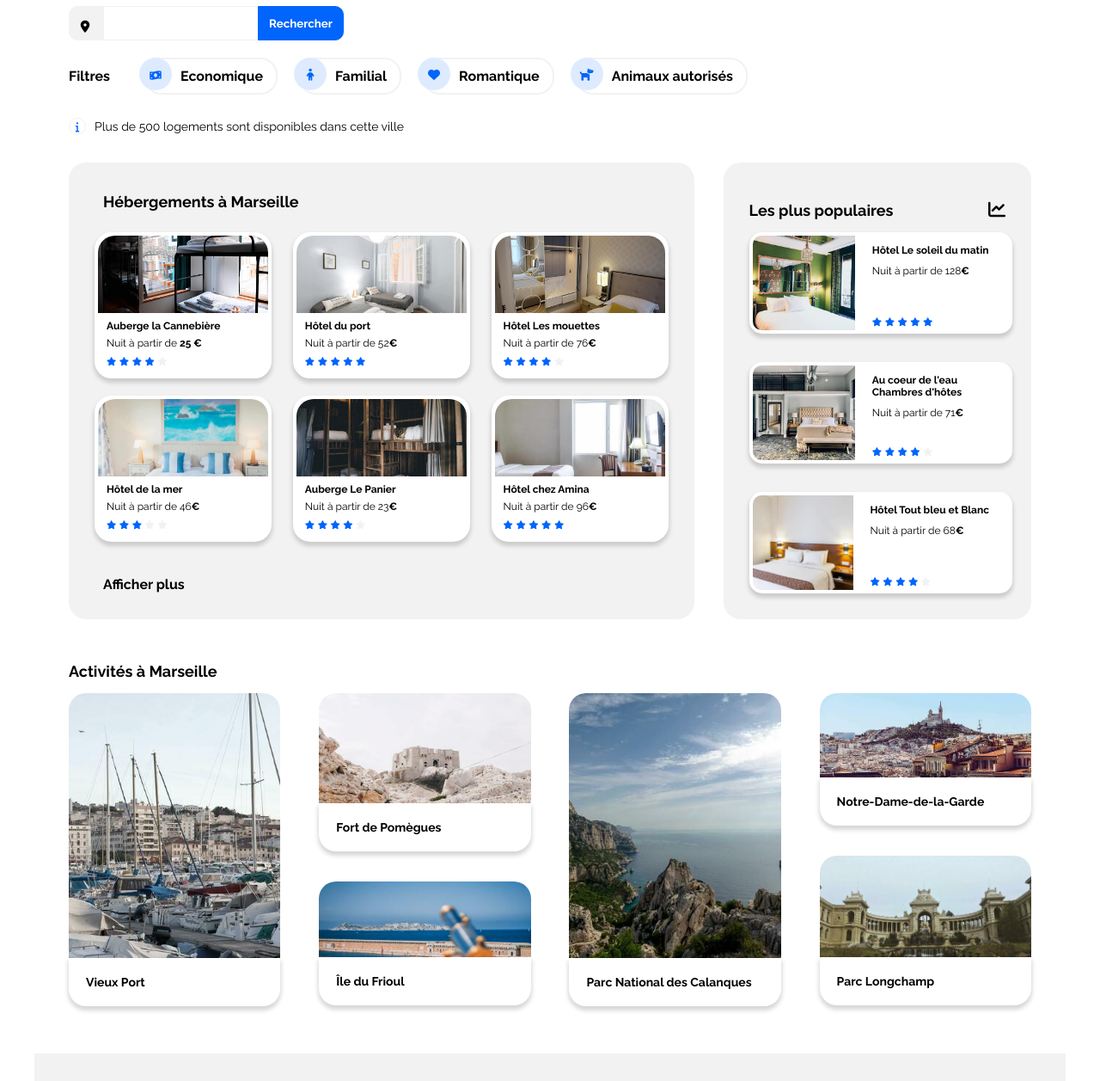
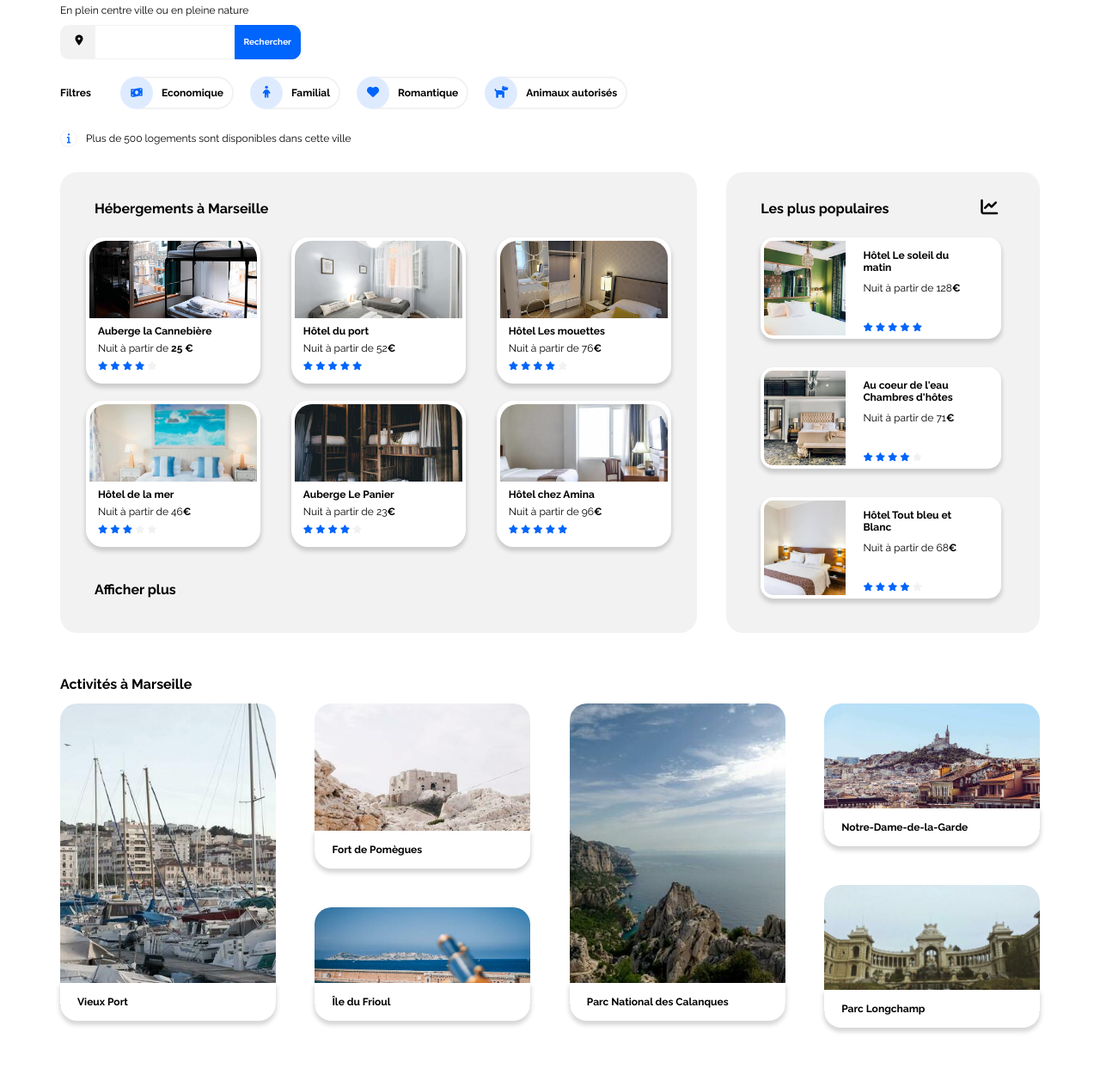
Before and after one commit to PauleGirousse/p2_PauleGirousse_05022022, a plain HTML site: page index1.html in a window 1280 px wide. Shown: the part 135-1392 px from the top of the page at 86% size. Drawn offline with Linux system fonts and the light colour scheme.

Commit message:
tablette3

```diff
--- a/index1.html
+++ b/index1.html
@@ -20,7 +20,6 @@
     <title>Booki</title>
   </head>
   <body>
-                                                                        <!-- BARRE DE NAVIGATION -->
     <nav class="navigation">
       <div>
         <img class="nav_logo_gauche" src="images/logo/Booki.png" alt="Logo Booki" />
@@ -37,7 +36,7 @@
         <span>En plein centre ville ou en pleine nature</span>
       </div>
 
-                                                                        <!-- Formulaire -->
+                                                                        <!------ Formulaire -------->
 
 
       <div class="formulaire">
@@ -57,7 +56,7 @@
           </button>
         </form>
       </div>
-                                                                      <!-- FILTRES -->
+
       <div class="filtres">
         <p class="texte_filtres">Filtres</p>
 
@@ -101,7 +100,7 @@
         </div>
       </div>
 
-                                                                      <!-- Info -->
+      <!-- Info -->
 
       <div class="info">
         <div class="rond_info">
@@ -116,7 +115,7 @@
     <main>
 
       <div class="section_h_p">
-                                                                      <!--HEBERGEMENTS A MARSEILLE-->
+                                                                      <!------- HEBERGEMENTS A MARSEILLE-------->
 
 
         <section class="section_h">
@@ -257,7 +256,7 @@
             <i class="fas fa-chart-line icone_fleche" style="font-size: 20px"></i>
           </div>
 
-          <!-- <div class="populaires"> -->
+          <div class="populaires">
             <div class="cartes_p">
               <div class="carte_p carte_p1">
                 <img
@@ -327,7 +326,7 @@
                 </div>
               </div>
             </div>
-          <!-- </div> -->
+          </div>
         </aside>
       </div>
 
--- a/style1.css
+++ b/style1.css
@@ -11,15 +11,15 @@ html {
 
                                                         /* configuration pour un écran de plus de 992px  */
 body {
+  font-family: "Raleway", sans-serif;
   width: 1200px;
-  font-family: "Raleway", sans-serif;
-  font-size: 14px;
   margin: auto;
+  font-size: 12px;
 }
 
 .navigation, header, main {
-  padding-left: 40px;
-  padding-right: 40px;
+  padding-left: 30px;
+  padding-right: 30px;
 }
                                                                /* BARRE DE NAVIGATION */
 .navigation {
@@ -29,7 +29,7 @@ body {
   align-items: center;
 }
 .nav_logo_gauche {
-  width: 100px;
+  max-width: 150px;
   padding: 20px 10px 0px 20px;
   margin-bottom: 20px;
 }
@@ -37,10 +37,10 @@ body {
   display: none;
 }
 .navigation a {
+  color: black;
   text-decoration: none;
-  color: black;
   border-top: 3px solid transparent;
-  padding: 28px 20px 10px 20px;
+  padding: 40px 20px 10px 20px;
 }
 .navigation a:hover {
   color: #0065fc;
@@ -77,45 +77,45 @@ label {
 .icone_lieu {
   position: absolute;
   z-index: 1;
-  transform: translate(-250%, 120%);
+  transform: translate(-250%, 100%);
 }
 .ville {
-  height: 40px;
-  width:200px;
   font-family: "Raleway", sans-serif;
-  font-weight: 700;
   background-color: white;
   border: 1px solid #f2f2f2;
+  font-weight: 700;
+  height: 40px;
+  width:240px;
   padding-left: 10px;
 
 }
 .bouton_texte {
-  height: 40px;
-  width:100px;
-  font-family: "Raleway", sans-serif;
-  font-weight: 700;
   background-color: #0065fc;
   color: white;
+  height: 40px;
+  font-family: "Raleway", sans-serif;
+  font-size: 10px;
+  font-weight: 700;
+  padding: 10px;
   border: 1px solid #0065fc;
   border-radius: 0px 10px 10px 0px;
-  padding: 10px;
   position: absolute;
-  right:-80px;
+  right:0px;
 }
 .loupe {
   display: none;
 }
 .rond {
+  display: flex;
+  justify-content: center;
+  align-items: center;
+  background-color: #deebff;
+  width: 38px;
   height: 38px;
-  width: 38px;
-  background-color: #deebff;
   border-radius: 50%;
   position: absolute;
   top: -2px;
   left: -8px;
-  display: flex;
-  justify-content: center;
-  align-items: center;
 }
 .icone {
   color: #0065fc;
@@ -124,19 +124,19 @@ label {
   margin-right: 20px;
 }
 .filtres {
-  font-size:16px;
   font-weight: 700;
   display: flex;
   align-items: baseline;
 }
 .filtre {
+  margin: 10px 5px 5px 20px;
+  padding: 10px;
   border: 2px solid #f2f2f2;
   border-bottom-left-radius: 20px;
   border-bottom-right-radius: 20px;
   border-top-left-radius: 20px;
   border-top-right-radius: 20px;
-  margin: 10px 5px 5px 20px;
-  padding: 10px 15px 10px 40px;
+  padding-left: 40px;
   position: relative;
 }
 .info {
@@ -145,14 +145,14 @@ label {
   align-items: center;
 }
 .rond_info {
-  height: 20px;
-  width: 20px;
-  border: 1px solid #f2f2f2;
-  border-radius: 50%;
-  margin-right: 10px;
   display: flex;
   justify-content: center;
   align-items: center;
+  border: 1px solid #f2f2f2;
+  width: 20px;
+  height: 20px;
+  border-radius: 50%;
+  margin-right: 10px;
 }
 .icone_info {
   color: #0065fc;
@@ -165,7 +165,8 @@ label {
   justify-content: space-between;
 }
 h2 {
-  font-size: 18px;
+  /* max-width: 60%; */
+  font-size: 16px;
   font-weight: bold;
 }
 
@@ -176,10 +177,11 @@ h2 {
 }
 .section_h {
   width: 65%;
+  margin-top: 20px;
+  padding: 20px;
   background-color: #f2f2f2;
   border-radius: 20px;
-  margin-top: 20px;
-  padding: 20px;
+  /* line-height: 80%; */
 }
 
 .cartes {
@@ -188,17 +190,20 @@ h2 {
   justify-content: space-between;
 }
 .carte_h {
+  /* min-width:230px; */
+  min-width:29%;
+  /* max-width: 100%; */
   height:170px;
-  /* width:200px; */
-  width:30%;
-  line-height:70%;
+  line-height: 80%;;
+  margin: 10px;
   background-color: white;
   border: 4px solid white;
   border-radius: 20px;
   box-shadow: 0px 4px 5px 1px rgba(0, 0, 0, 0.16);
-  margin: 10px;
 }
 .photo_h {
+  /* height:350px;
+  width:240px; */
   height: 90px;
   width: 100%;
   border-radius: 20px 20px 0 0;
@@ -211,10 +216,12 @@ h2 {
   display: flex;
   flex-direction: column;
   justify-content: space-around;
+  /* height: 80px; */
+  /* padding: 0px 10px; */
 }
 .nom {
+  font-weight: bold;
   font-size: 12px;
-  font-weight: bold;
   margin-top: 10px;
 }
 .prix {
@@ -227,6 +234,12 @@ h2 {
   margin-top: 10px;
   margin-bottom: 5px;
 }
+/* .etoile i, .etoile_p i {
+  font-size: 10px;
+} */
+/* .etoile_p i {
+  font-size: 12px;
+} */
 .carte_h1 i:last-child {
   color: #f2f2f2;
 }
@@ -243,28 +256,33 @@ h2 {
   color: #f2f2f2;
 }
 .plus {
-  font-size: 16px;
-  font-weight: bold;
-  text-decoration: none;
-  color: black;
+  margin-left: 20px;
   margin-top: 30px;
   margin-bottom: 10px;
-  margin-left: 20px;
+  text-decoration: none;
+  font-weight: bold;
+  font-size: 16px;
+  color: black;
   display: block;
 }
                                                                     /* LES PLUS POPULAIRES */
 aside {
-  width:32%;
+  width: 32%;
   margin-top: 20px;
+  /* padding: 20px 20px 10px 20px; */
+  padding: 20px;
   background-color: #f2f2f2;
-  padding: 30px 30px 10px 30px;
   border-radius: 20px;
 }
 aside h2 {
   width: 80%;
 }
+/* .populaire {
+  height: 100%;
+} */
 .titre {
-  width: 100%;
+  width: 85%;
+  margin:0px 20px;
   display: flex;
   justify-content: space-between;
   align-items: baseline;
@@ -277,15 +295,16 @@ aside h2 {
 }
 .cartes_p {
   min-height: 420px;
-  max-width: 310px;
+  /* max-width: 280px; */
   margin-bottom: 20px;
+  padding: 0px 20px 0px 20px;
   display: flex;
   flex-direction: column;
   justify-content: space-between;
 }
 .carte_p {
   height: 118px;
-  width: 306px;
+  width: 280px;
   background-color: white;
   border-radius: 15px;
   box-shadow: 0px 4px 5px 1px rgba(0, 0, 0, 0.16);
@@ -298,14 +317,16 @@ aside h2 {
 }
 .photo_p {
   height: 110px;
-  width: 40%;
+  width: 35%;
   border-radius: 10px 0px 0px 10px;
   object-fit: cover;
 }
 .details_populaires {
   width: 55%;
+  /* margin-top:10px; */
   margin-left: 20px;
   padding-right:20px;
+
   display: flex;
   flex-direction: column;
   justify-content: space-between;
@@ -323,34 +344,34 @@ aside h2 {
   margin: 50px 0px 20px 0px;
 }
 .activites {
+  width:auto;
   height: auto;
-  width:auto;
   display: flex;
   justify-content: space-between;
   flex-wrap: wrap;
 }
 .photo_1{
-  height:340px;
+  height:367px;
   width: 250px;
 }
 .photo_2 {
-  height: 160px;
+  height: 190px;
   width: 250px;
 }
 .photo_5 {
-  height: 120px;
+  height: 130px;
   width: 250px;
 }
 .photo_3 {
-  height: 340px;
+  height: 367px;
   width: 250px;
 }
 .photo_4 {
-  height: 130px;
+  height: 164px;
   width: 250px;
 }
 .photo_6 {
-  height: 150px;
+  height: 164px;
   width: 250px;
 }
 
@@ -366,16 +387,17 @@ aside h2 {
   position: relative;
 }
 .legende {
+  background-color: white;
   width: 100%;
   font-weight: 700;
-  background-color: white;
+  padding: 15px 20px;
   border-radius: 0 0 20px 20px;
   box-shadow: 0px 4px 5px 1px rgba(0, 0, 0, 0.16);
-  padding: 20px;
-  transform: translate(0px, -35px);
+  transform: translate(0px, -45px);
 }
                                                                                 /* FOOTER */
 .nav_footer {
+  /* margin-top: 40px; */
   background-color: #f2f2f2;
   display: flex;
   flex-wrap: wrap;
@@ -408,14 +430,11 @@ li {
                                                         /* configuration pour un écran de tablette de 768px à 992px */
 
  @media all and (min-width: 768px) and (max-width: 992px) {
-  body {
+
+  .navigation {
     width:70%;
     margin:auto;
   }
-  /* .navigation {
-    width:70%;
-    margin:auto;
-  } */
 .loupe {
     display: none;
   }
@@ -429,28 +448,45 @@ li {
   justify-content: center;
 }
 .filtres, .info {
-    flex-wrap: wrap;
   justify-content:center;
-
 }
 
 .section_h, aside, .section_a, .nav_footer {
+    /* width: 100%; */
     width:70%;
     margin:auto;
   }
  .section_h_p {
     min-height: 860px;
   }
+  .titre {
+    width:97%;
+    /* margin:0px 10px; */
+  }
   .cartes_p {
+    width: 100%;
     min-height:100px;
     max-width:none;
-    width: 100%;
+    padding:10px;
     flex-direction: row;
     flex-wrap:wrap;
     align-content:space-between;
   }
   .carte_p {
-    width: 240px;
+    width: 230px;
+  }
+  .details_populaires {
+    margin-left:15px;
+    padding-right: 5px;
+  }
+  .photo_p {
+    width: 40%;
+  }
+  .photo_3 {
+    height:355px;
+  }
+  .photo_4 {
+    height:145px;
   }
  }
 
@@ -461,13 +497,13 @@ li {
 
 body {
   max-width: 310px;
+  /* width:45%; */
   margin:auto;
 }
 .navigation, header, main {
   padding-left:0px;
   padding-right:0px;
 }
-                                    /* BARRE DE NAVIGATION */
   .navigation {
     flex-direction: column;
     align-content: center;
@@ -489,33 +525,34 @@ li {
     display:none;
   }
   .nav_logo_centre{
+    display: block;
     width: 120px;
     padding: 20px 10px 0px 20px;
-    display: block;
   }
  .nav_a_h {
-    width: 100%;
+
   display: flex;
   justify-content: space-between;
+  width: 100%;
  }
  .nav_h,.nav_a {
    width:50%;
    text-align: center;
  }
-                                                      /* HEADER */
  header {
    width: 270px;
    margin: auto;
+   /* padding:20px 15px 0px 15px; */
+   /* align-items:flex-start; */
  }
  h1 {
-    font-size: 18px;
+   font-size: 18px;;
  }
   .header {
      display: flex;
     flex-direction: column;
     align-items:flex-start;
   }
-                                                       /* FORMULAIRE */
   .formulaire {
     padding:15px 0px 15px 0px;
     display: flex;
@@ -525,7 +562,7 @@ li {
   form {
     position:relative;
   }
-  ville {
+.ville {
   width: 230px;
 }
   .loupe {
@@ -545,7 +582,6 @@ li {
   .bouton_texte {
     display: none;
   }
-                                                    /* FILTRES */
   .filtres {
     max-width: 289px;
     display: flex;
@@ -558,45 +594,48 @@ li {
     margin: 0px 10px 10px 5px;
     padding: 10px 10px 10px 35px;
   }
-                                                        /* INFO */
   .rond_info {
     width: 28px;
     margin-left: 5px;
   }
-                                                        /* MAIN */
   .section_h_p {
     flex-direction: column-reverse;
+  }
+  aside {
+    width: 100%;
+    border-radius:0;
+  }
+  .carte_p {
+    width: 100%;
   }
   .section_h {
     width: 100%;
     background-color: white;
     margin-top:0px;
+
   }
-  aside {
-    width: 100%;
-    border-radius:0;
-  }
+
   h2 {
     width: 100%;
+    margin-left:0;
     font-size: 18px;
-    margin-left:0;
   }
-                                                /* HEBERGEMENTS A MARSEILLE */
+  .section_h h2 {
+    padding-left:0px;
+    padding-bottom: 10px;
+  }
   .hebergements {
     display: flex;
   }
-  .section_h h2 {
-    padding-bottom: 10px;
-    padding-left:0px;
-  }
   .cartes {
     height:1150px;
+
 }
   .carte_h {
     height:174px;
     width:100%;
+    margin:0;
     box-shadow: 0px 4px 5px 1px rgba(0, 0, 0, 0.16);
-    margin:0;
   }
   .details_hebergements {
     line-height: 80%;
@@ -604,11 +643,6 @@ li {
   .plus {
     margin-left: 0px;
   }
-                                              /* LES PLUS POPULAIRES */
-  .carte_p {
-    width: 100%;
-  }
-                                              /* ACTIVITES A MARSEILLE */
 .section_a {
   height: auto;
   padding:0 20px;
@@ -616,6 +650,7 @@ li {
   .activites {
     height:1200px;
     flex-direction:column;
+
   }
 .carte_a {
   height: 174px;
@@ -627,7 +662,6 @@ li {
 .activite_2_5, .activite_4_6 {
   height: 380px;
 }
-                                                          /* FOOTER */
   .nav_footer {
     width:100%;
     margin-top: 20px;
```
Lines whose indentation alone changed are shown as unchanged.
